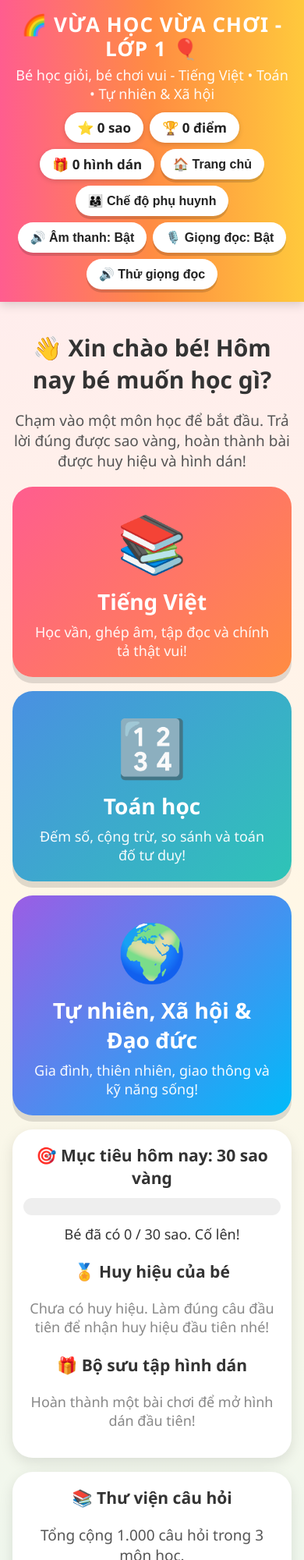
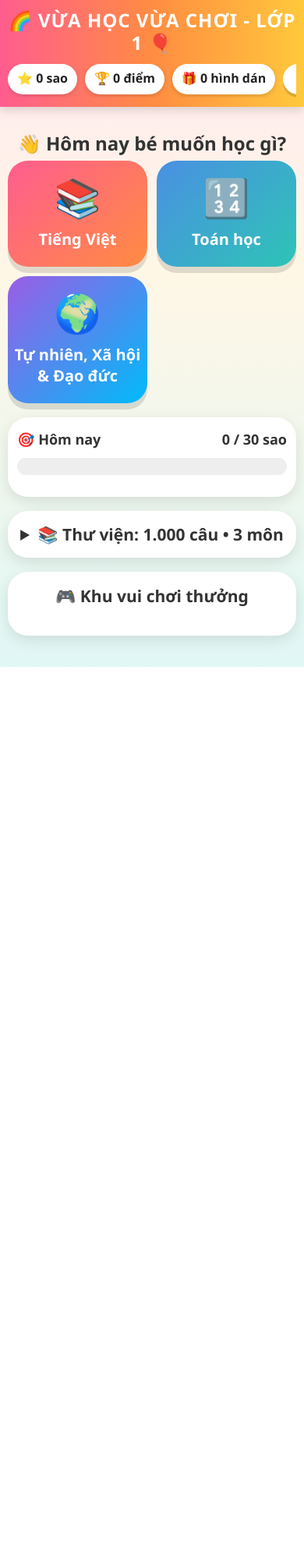
Before and after one commit to MrTxda/vua-hoc-vua-choi-lop1, a plain HTML site: page src/template.html in a window 390 px wide. Shown: the top 2000 px of the page at 78% size. After the commit the page ends 855 px from the top, so only its background shows below. Drawn offline with Linux system fonts and the light colour scheme.

Commit message:
Gon giao dien di dong: bo doan gioi thieu, header cuon ngang, mon 2 cot, thu vien thu gon, huy hieu chi hien khi co

```diff
--- a/src/template.html
+++ b/src/template.html
@@ -148,17 +148,26 @@
   .mini-game-card span{font-size:18px; color:#555}
   .mini-game-card.khoa{filter:grayscale(1); opacity:.65; cursor:not-allowed}
   @media (max-width:600px){
-    header h1{font-size:26px} body{font-size:18px}
+    header{padding:12px 10px} header h1{font-size:24px} header p{display:none}
+    body{font-size:18px} main{padding:12px 10px 40px}
+    .thanh-diem{flex-wrap:nowrap; justify-content:flex-start; overflow-x:auto; padding-bottom:4px}
+    .thanh-diem>*{flex-shrink:0}
+    .chip{font-size:16px; padding:7px 12px} .nut-nho{font-size:16px}
     .luoi-dap-an{grid-template-columns:1fr} .cau-hoi{font-size:26px}
-    .thanh-diem{gap:8px} .chip{font-size:17px} .nut-nho{font-size:16px}
-    .khung-bai{padding:18px 14px} .emoji-lon{font-size:64px}
+    .khung-bai{padding:16px 12px} .emoji-lon{font-size:64px}
+    h2{font-size:24px}
+    /* Mon hoc: 2 cot, chi icon + ten, khong mo ta - vua 1 man hinh dien thoai */
+    .luoi-mon{grid-template-columns:1fr 1fr; gap:12px}
+    .the-mon{padding:14px 8px} .the-mon .icon{font-size:48px} .the-mon h3{font-size:20px} .the-mon p{display:none}
+    .luoi-thu-vien{grid-template-columns:1fr 1fr}
   }
+  /* Cham tren di dong khong bi phong to / doi 300ms */
+  body, button{touch-action:manipulation; -webkit-tap-highlight-color:transparent}
 </style>
 </head>
 <body>
 <header>
   <h1>🌈 VỪA HỌC VỪA CHƠI - LỚP 1 🎈</h1>
-  <p>Bé học giỏi, bé chơi vui - Tiếng Việt • Toán • Tự nhiên &amp; Xã hội</p>
   <div class="thanh-diem">
     <span class="chip" id="chipSao">⭐ 0 sao</span>
     <span class="chip" id="chipDiem">🏆 0 điểm</span>
@@ -167,37 +176,30 @@
     <button class="nut nut-nho" onclick="moPhuHuynh(); amClick()">👨‍👩‍👧 Chế độ phụ huynh</button>
     <button class="nut nut-nho" id="nutAm" onclick="doiAmThanh()">🔊 Âm thanh: Bật</button>
     <button class="nut nut-nho" id="nutGiong" onclick="doiGiongDoc()">🎙️ Giọng đọc: Bật</button>
-    <button class="nut nut-nho" onclick="thuGiongDoc(); amClick()">🔊 Thử giọng đọc</button>
   </div>
 </header>
 
 <main>
   <!-- ===== DASHBOARD ===== -->
   <section id="manHinhChinh">
-    <h2>👋 Xin chào bé! Hôm nay bé muốn học gì?</h2>
-    <p class="mo-ta">Chạm vào một môn học để bắt đầu. Trả lời đúng được sao vàng, hoàn thành bài được huy hiệu và hình dán!</p>
+    <h2>👋 Hôm nay bé muốn học gì?</h2>
     <div class="luoi-mon" id="luoiMon"></div>
 
     <div class="khung-bai">
-      <h3 style="margin:0">🎯 Mục tiêu hôm nay: 30 sao vàng</h3>
+      <div style="display:flex; justify-content:space-between; align-items:center; gap:10px"><span style="font-weight:bold">🎯 Hôm nay</span><b id="chuTienDo">0 / 30 sao</b></div>
       <div class="thanh-tien-do"><i id="tienDoNgay" style="width:0%"></i></div>
-      <p id="chuTienDo" style="margin:0">Bé đã có 0 / 30 sao. Cố lên!</p>
-      <h3>🏅 Huy hiệu của bé</h3>
-      <div id="khuHuyHieu"><p style="color:#888">Chưa có huy hiệu. Làm đúng câu đầu tiên để nhận huy hiệu đầu tiên nhé!</p></div>
-      <h3>🎁 Bộ sưu tập hình dán</h3>
-      <div id="khuSticker"><p style="color:#888">Hoàn thành một bài chơi để mở hình dán đầu tiên!</p></div>
+      <div id="khuThuong" style="display:none"></div>
     </div>
 
     <div class="khung-bai">
-      <h3 style="margin-top:0">📚 Thư viện câu hỏi</h3>
-      <p id="tongThuVien" class="mo-ta" style="margin-bottom:0">Đang tải thư viện...</p>
-      <div id="khuThuVien" class="luoi-thu-vien"></div>
-      <p style="font-size:17px; color:#555; margin-bottom:0">Mỗi lượt chơi lấy ngẫu nhiên 8-10 câu nên bé chơi lại vẫn gặp câu mới.</p>
+      <details>
+        <summary style="font-weight:bold; cursor:pointer; font-size:21px"><span id="tomTatThuVien">📚 Thư viện câu hỏi</span></summary>
+        <div id="khuThuVien" class="luoi-thu-vien"></div>
+      </details>
     </div>
 
     <div class="khung-bai">
       <h3 style="margin-top:0">🎮 Khu vui chơi thưởng</h3>
-      <p class="mo-ta" style="margin-bottom:0">Hoàn thành 1 bài học là mở khóa khu này. Đạt 30 sao trong ngày là chơi thỏa thích cả 4 trò!</p>
       <div id="khuVuiChoi" style="margin-top:16px"></div>
     </div>
   </section>
@@ -214,17 +216,17 @@
   <section id="manHinhPhuHuynh" style="display:none">
     <div class="khung-bai" style="text-align:left">
       <h2 style="text-align:left; margin-top:0">👨‍👩‍👧 Chế độ phụ huynh</h2>
-      <p>Phụ huynh xem tiến độ của con, chọn môn học cho phép bé chơi, và đặt lại tiến độ khi cần. Đây là bản theo dõi trên chính thiết bị bé đang chơi (dữ liệu lưu ở trình duyệt, không gửi đi đâu).</p>
+      <p>Xem tiến độ và chọn môn cho bé. Dữ liệu chỉ lưu trên thiết bị này.</p>
       <div id="baoCaoPhuHuynh"></div>
       <h3>✅ Chọn môn học cho bé</h3>
       <div id="chonMonPhuHuynh"></div>
       <h3>🕘 Lịch sử làm bài gần nhất</h3>
       <div id="lichSuPhuHuynh"></div>
       <div class="ke-trang" style="justify-content:flex-start">
+        <button class="nut nut-vang" onclick="thuGiongDoc(); amClick()">🔊 Thử giọng đọc</button>
         <button class="nut nut-hong" onclick="datLaiTienDo()">🗑️ Đặt lại toàn bộ tiến độ</button>
         <button class="nut nut-xanh" onclick="veTrangChu(); amClick()">🏠 Về trang chủ</button>
       </div>
-      <p style="color:#666; font-size:17px">Gợi ý cho phụ huynh: mỗi ngày cho bé chơi 15-20 phút, ưu tiên đọc to thành tiếng ở phần Tập đọc, và hỏi lại bé “vì sao con chọn đáp án này?” ở phần Toán đố và Kỹ năng sống.</p>
     </div>
   </section>
 </main>
@@ -444,14 +446,13 @@ function capNhatTieuDe(){
   document.getElementById('chipSticker').textContent = '🎁 ' + state.stickers.length + ' hình dán';
   const pct = Math.min(100, Math.round(state.stars/30*100));
   document.getElementById('tienDoNgay').style.width = pct + '%';
-  document.getElementById('chuTienDo').textContent = 'Bé đã có ' + state.stars + ' / 30 sao. ' + (state.stars>=30 ? '🎉 Đạt mục tiêu hôm nay rồi!' : 'Cố lên!');
-  const khuH = document.getElementById('khuHuyHieu');
-  khuH.innerHTML = state.badges.length ? DS_HUY_HIEU.filter(h=>state.badges.includes(h.id))
-    .map(h=>'<span class="huy-hieu">'+h.icon+' '+h.ten+'</span>').join('')
-    : '<p style="color:#888">Chưa có huy hiệu. Làm đúng câu đầu tiên để nhận huy hiệu đầu tiên nhé!</p>';
-  const khuS = document.getElementById('khuSticker');
-  khuS.innerHTML = state.stickers.length ? state.stickers.map(s=>'<span style="font-size:44px">'+s+'</span>').join(' ')
-    : '<p style="color:#888">Hoàn thành một bài chơi để mở hình dán đầu tiên!</p>';
+  document.getElementById('chuTienDo').textContent = state.stars + ' / 30 sao' + (state.stars>=30 ? ' 🎉' : '');
+  const khuT = document.getElementById('khuThuong');
+  const coThuong = state.badges.length || state.stickers.length;
+  khuT.style.display = coThuong ? 'block' : 'none';
+  if(coThuong) khuT.innerHTML =
+    (state.badges.length ? DS_HUY_HIEU.filter(h=>state.badges.includes(h.id)).map(h=>'<span class="huy-hieu">'+h.icon+' '+h.ten+'</span>').join('') : '')
+    + (state.stickers.length ? ' ' + state.stickers.map(s=>'<span style="font-size:36px">'+s+'</span>').join(' ') : '');
 }
 
 /* ============================================================
@@ -785,15 +786,15 @@ function renderThuVien(){
   const dem = MON_HOC.map(m => NGAN_HANG.filter(q => q.mon === m.id).length);
   const lonNhat = Math.max.apply(null, dem.concat([1]));
   el.innerHTML = MON_HOC.map((m, i) => '<div class="the-thu-vien"><span style="font-size:36px">' + m.icon + '</span><b>' + m.ten + '</b><span>' + dem[i].toLocaleString('vi-VN') + ' câu hỏi</span><div class="thanh-tien-do" style="height:12px; margin:10px 0 0"><i style="width:' + Math.round(dem[i] / lonNhat * 100) + '%"></i></div></div>').join('');
-  const tong = document.getElementById('tongThuVien');
-  if(tong) tong.textContent = 'Tổng cộng ' + NGAN_HANG.length.toLocaleString('vi-VN') + ' câu hỏi trong ' + MON_HOC.length + ' môn học.';
+  const tong = document.getElementById('tomTatThuVien');
+  if(tong) tong.textContent = '📚 Thư viện: ' + NGAN_HANG.length.toLocaleString('vi-VN') + ' câu • ' + MON_HOC.length + ' môn';
 }
 function moMon(monId){
   if(state.tatMon.includes(monId)){ toast('Môn này đang được phụ huynh tạm tắt.'); return; }
   amClick();
   const mon = MON_HOC.find(m=>m.id===monId);
   document.getElementById('noiDungGame').innerHTML =
-    '<div class="khung-bai"><h2 style="margin-top:0">'+mon.icon+' '+mon.ten+'</h2><p class="mo-ta">'+mon.moTa+'</p>'
+    '<div class="khung-bai"><h2 style="margin-top:0">'+mon.icon+' '+mon.ten+'</h2>'
     + '<div class="luoi-game">' + GAME_THEO_MON[monId].map(g=>{
       const so = demTheo(monId, g.id);
       const them = so ? ' • Ngân hàng: ' + so + ' câu' : ' • Bài học tương tác';
```
Also changed, not shown: dist/vua-hoc-vua-choi-lop1-day-du.html (+33 -32 lines).
